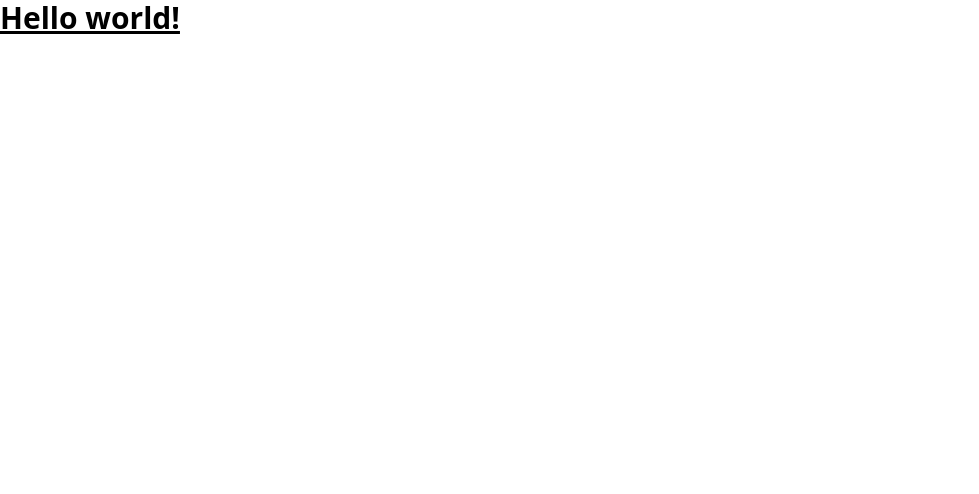
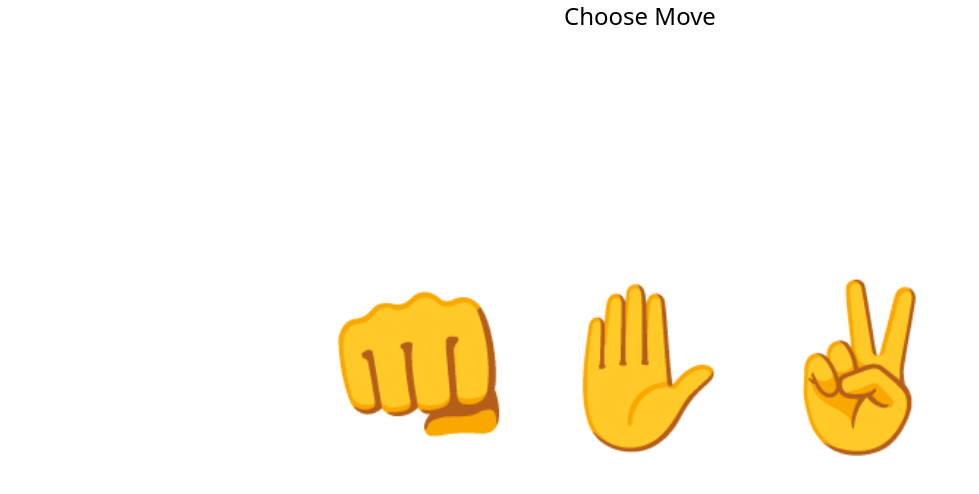
Before and after one commit to tsotne01/Rock-Paper-Scissors, a React (Vite) app: page / in a window 1280 px wide. Shown: the top 494 px of the page, without its empty margins (0-979 px from the left). Built offline with nearby package versions, Linux system fonts and the light colour scheme.

Commit message:
feat: add player move choosing logic

```diff
--- a/src/App.jsx
+++ b/src/App.jsx
@@ -1,12 +1,44 @@
-import React from 'react'
+import React, { useEffect, useState } from 'react'
+import MainLayout from './layout/MainLayout'
 
 const App = () => {
+  const [playerMove, setPlayerMove] = useState(null);
+  const [computerMove, setComputerMove] = useState(null);
+  const moves = {
+    "rock": "👊",
+    "paper": "✋",
+    "scissor": "✌️"
+  }
+  const buttonClasses = 'text-[10rem] hover:bg-green-400 hover:cursor-pointer rounded button';
+  const handleButtonClick = (e) => {
+    setPlayerMove(() => e.target.textContent);
+    setComputerMove(null);
+  }
+  useEffect(() => {
+    const buttons = document.querySelectorAll(".button");
+    buttons.forEach((button) => {
+      button.addEventListener("click", handleButtonClick)
+    })
+    return (() => {
+      buttons.forEach((button) => removeEventListener("click", button));
+    }
+    )
+  }, [])
+
+
   return (
-    <div>
-      <h1 class="text-3xl font-bold underline">
-        Hello world!
-      </h1>
-    </div>
+    <MainLayout>
+      <div className="game w-full h-[15rem] flex justify-center">
+        <div className="computer">{computerMove}</div>
+        <div className={`player ${playerMove ? "text-[10rem]" : "text-2xl"} hover:bg-slate-400 hover:cursor-pointer rounded button`}>{playerMove !== null ? playerMove : "Choose Move"}</div>
+      </div>
+      <div className='flex justify-center gap-5'>
+        <span className={buttonClasses}>{moves.rock}</span>
+        <span className={buttonClasses}>{moves.paper}</span>
+        <span className={buttonClasses}>{moves.scissor}</span>
+      </div>
+    </MainLayout>
+
   )
 }
 
--- /dev/null
+++ b/src/layout/MainLayout.jsx
@@ -0,0 +1,11 @@
+import React from 'react'
+
+const MainLayout = ({children}) => {
+  return (
+    <div className='flex justify-center flex-col h-full w-full'>
+        {children}
+    </div>
+  )
+}
+
+export default MainLayout
```
